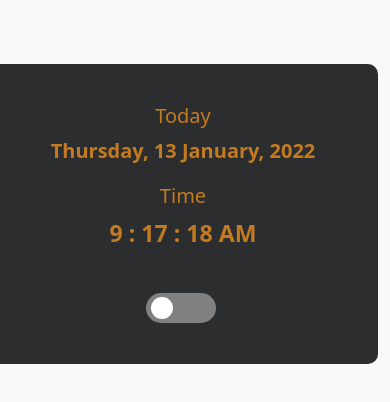
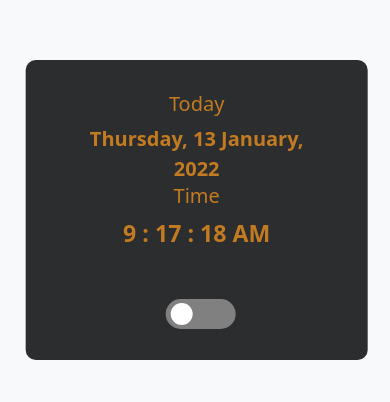
Before and after one commit to ShahadatShuvo/Digital-Clock, a plain HTML site: page index.html in a window 390 px wide. Shown: the part 202-604 px from the top of the page. Drawn offline with nearby package versions, Linux system fonts and the light colour scheme.

Commit message:
updated..

```diff
--- a/index.html
+++ b/index.html
@@ -16,9 +16,9 @@
 
 </head>
 
-<body class="bg-light">
+<body class="bg-light p-4 mx-auto">
     <div class="container wrapper">
-        <div class="row child justify-content-center mt-5 display align-items-center " style="border-radius: 10px;">
+        <div class="row child justify-content-center display align-items-center" style="border-radius: 10px;">
             <div class="col-10 col-md-5 text-center fs-5 fs-md-3">
                 <h5 id="title1">Today</h5>
                 <span id="today"></span>
--- a/style.css
+++ b/style.css
@@ -1,9 +1,11 @@
 * {
+    margin: 0;
+    padding: 0;
     box-sizing: border-box;
 }
 
 .wrapper {
-    height: 100vh;
+    height: 92vh;
     width: 100%;
     position: relative;
 }
@@ -11,9 +13,9 @@
 .child {
     position: absolute;
     width: 100%;
-    top: 40%;
+    top: 50%;
     left: 50%;
-    transform: translate(-50%, -40%);
+    transform: translate(-48%, -50%);
 }
 
 .display {
@@ -76,4 +78,11 @@ label:active:after {
         color: rgb(195, 123, 34);
         font-weight: 600;
     }
+    .child {
+        position: absolute;
+        width: 100%;
+        top: 50%;
+        left: 50%;
+        transform: translate(-46%, -50%);
+    }
 }
```
